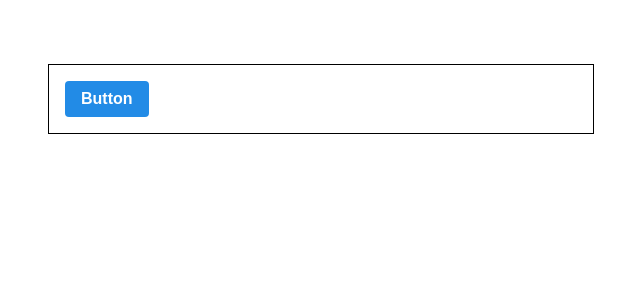
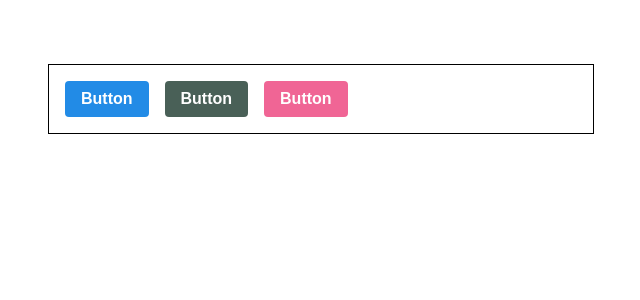
Before and after one commit to YunPC/component-styling, a React (Create React App) app in the folder styling-with-styled-components/: page / in a window 1280 px wide. Shown: the top 300 px of the page, without its empty margins (319-959 px from the left). Built offline with nearby package versions, Linux system fonts and the light colour scheme.

Commit message:
theme에 있는 색상마다 버튼을 하나씩 렌더링해보기(#3)

```diff
--- a/styling-with-styled-components/src/App.js
+++ b/styling-with-styled-components/src/App.js
@@ -21,6 +21,8 @@ function App() {
     <ThemeProvider theme={palette}>
       <AppBlock>
         <Button>Button</Button>
+        <Button color="gray">Button</Button>
+        <Button color="pink">Button</Button>
       </AppBlock>
     </ThemeProvider>
   )
--- a/styling-with-styled-components/src/components/Button.js
+++ b/styling-with-styled-components/src/components/Button.js
@@ -22,7 +22,7 @@ const StyledButton = styled.button`
 
   /* 색상 */
   ${(props) => {
-    const color = props.theme.blue
+    const color = props.theme[props.color]
     return css`
       background: ${color};
       &:hover {
@@ -40,8 +40,16 @@ const StyledButton = styled.button`
   }
 `
 
-function Button({ children, ...rest }) {
-  return <StyledButton {...rest}>{children}</StyledButton>
+function Button({ children, color, ...rest }) {
+  return (
+    <StyledButton color={color} {...rest}>
+      {children}
+    </StyledButton>
+  )
+}
+
+Button.defaultProps = {
+  color: 'blue',
 }
 
 export default Button
```
